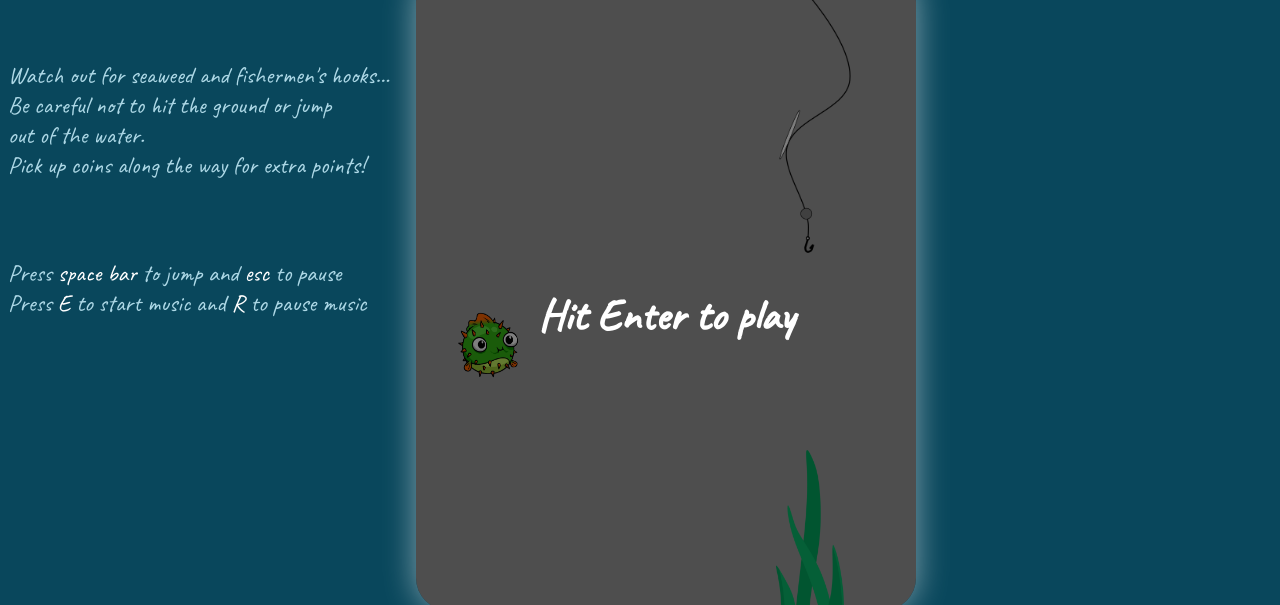
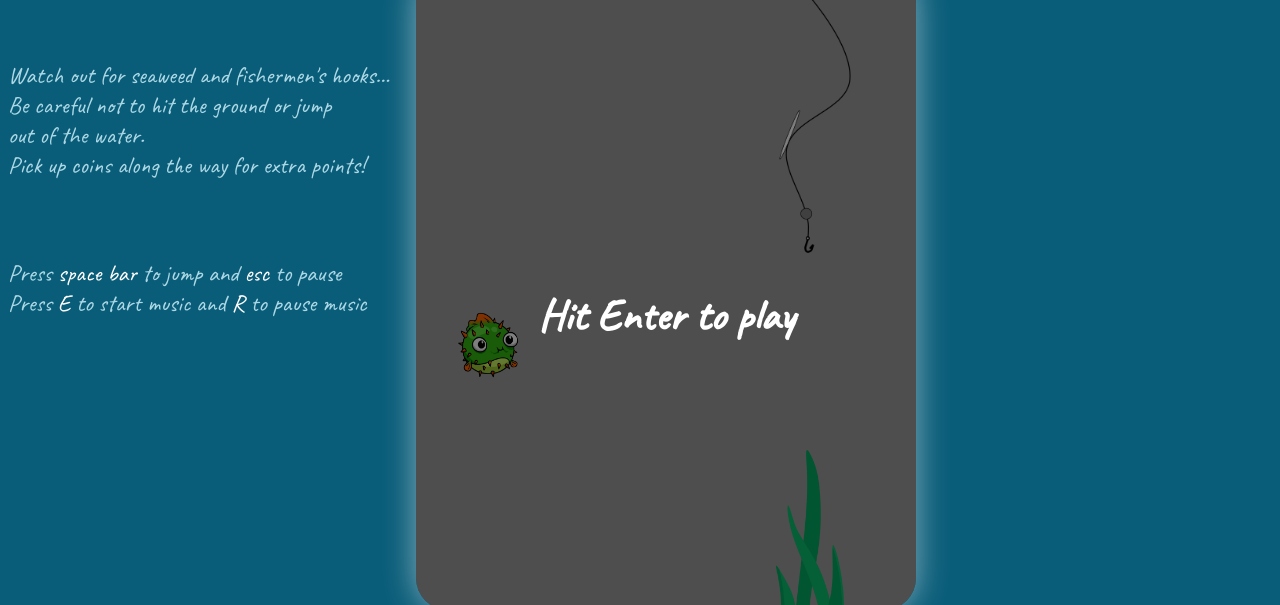
Before and after one commit to emmad5/puffy-fish, a plain HTML site: page index.html in a window 1280 px wide. Shown: the part 110-715 px from the top of the page. Drawn offline with Linux system fonts and the light colour scheme.

Commit message:
edit styling

```diff
--- a/index.html
+++ b/index.html
@@ -10,7 +10,7 @@
 
            <style>
             body {
-                background: rgb(9, 71, 92);
+                background: rgb(10, 93, 121);
             }
             #game-canvas {
                 position: absolute;
```
